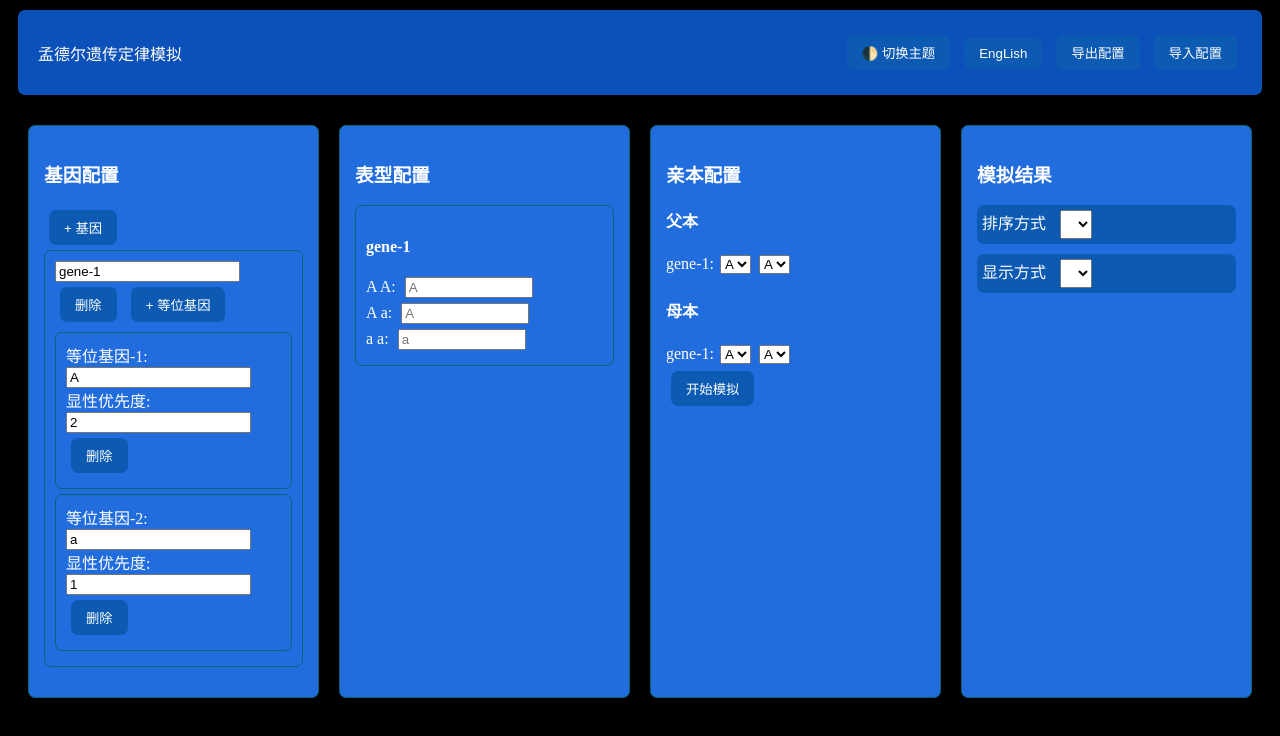
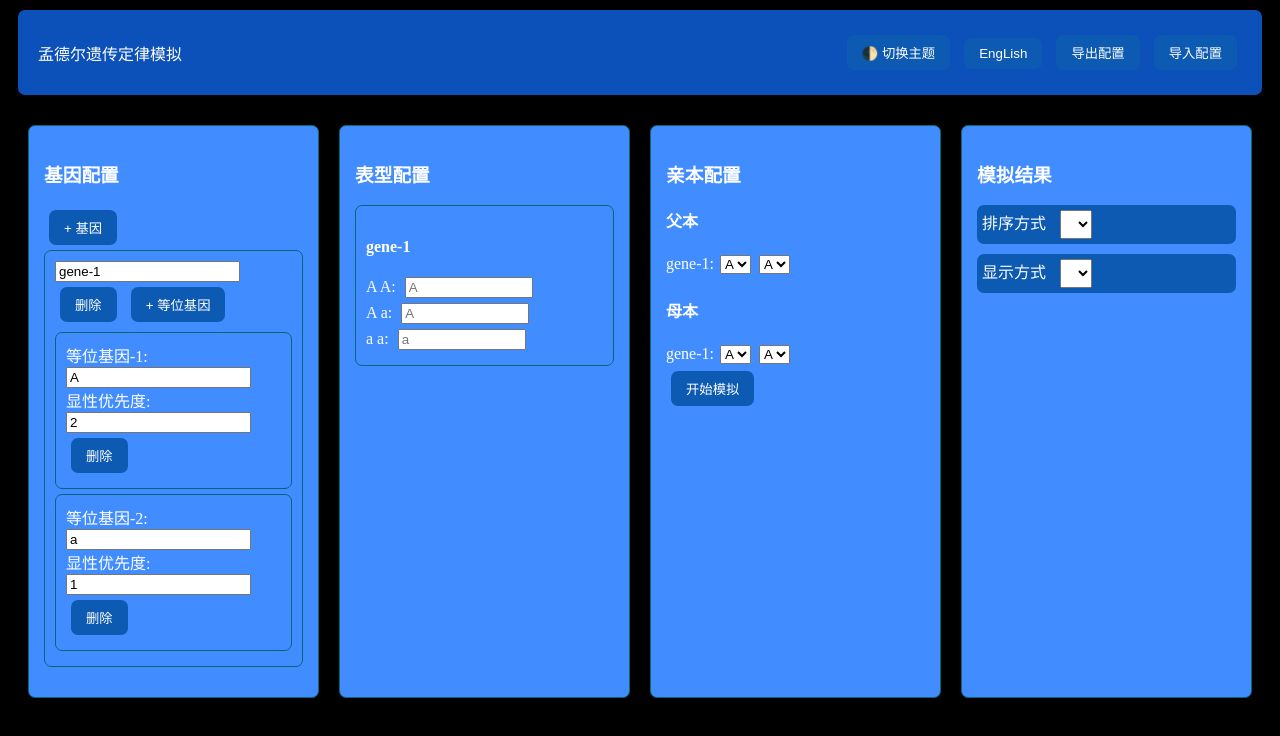
Before and after one commit to qxsck/qxsck.github.io, a plain HTML site: page index.html in a window 1280 px wide. Both pictures are taken after a click on the button "🌓 切换主题". Drawn offline with Linux system fonts and the light colour scheme.

Commit message:
Update style.css

```diff
--- a/style.css
+++ b/style.css
@@ -17,7 +17,7 @@ body.dark-theme {
   --top-background: #0c51b9;
   --button-background: #0c5ab2;
   --buttonhover-background: #114ba1;
-  --config-panel-background: #226dde;
+  --config-panel-background: #418dff;
   --border: #076576;
   --th-background: #004d40;
 }
```
